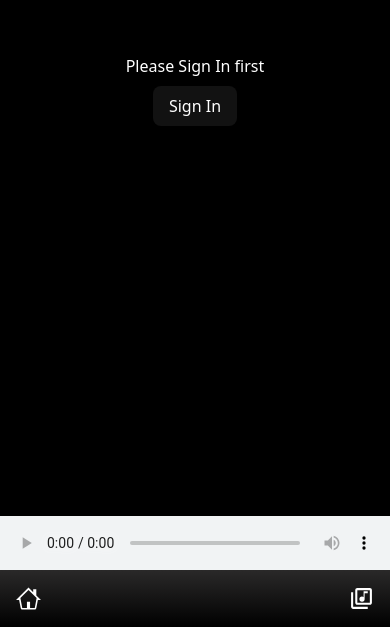
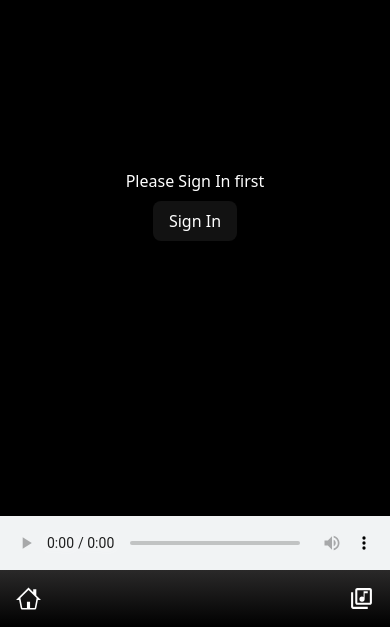
Before and after one commit to anonthedev/youdio, a Next.js app: page /dashboard in a window 390 px wide. Shown: the part 217-844 px from the top of the page. Built offline with nearby package versions, Linux system fonts and the light colour scheme; a web font is replaced by a local one.

Commit message:
Making mobile design better

```diff
--- a/src/Components/Dashboard/Dashboard.tsx
+++ b/src/Components/Dashboard/Dashboard.tsx
@@ -39,11 +39,11 @@ export default function Dashboard() {
 
     if (signedIn) {
         return (
-            <section className="bg-[#121212] p-4 rounded-lg flex flex-col gap-8 h-full mb-2">
+            <section className="bg-[#121212] p-4 rounded-lg flex flex-col gap-8 h-full mb-2 lg:h-fit">
                 <div className="self-end">
                     <SignOut />
                 </div>
-                <div className="flex flex-col gap-8 overflow-y-auto lg:max-h-[calc(100% - 100px)]">
+                <div className="flex flex-col gap-8 overflow-y-auto lg:overflow-y-hidden lg:mb-28">
                     <SearchVideos />
                     <span>OR</span>
                     <Converter />
--- a/src/app/dashboard/page.tsx
+++ b/src/app/dashboard/page.tsx
@@ -20,11 +20,11 @@ export default function Page() {
 
       </main>
 
-      <main style={{height: "100svh"}} className="hidden lg:flex flex-col w-screen overflow-y-hidden">
-        <section className="bg-black p-2 flex-grow order-1 h-full pb-32">
+      <main style={{height: "100svh"}} className="hidden lg:flex flex-col w-screen">
+        <section className="bg-black p-2 flex-grow order-1 h-full ">
           <Dashboard />
         </section>
-        <section className="sticky bottom-0 order-2">
+        <section className="fixed bottom-0 order-2">
           <Player />
           <MobileSidebar />
         </section>
```
